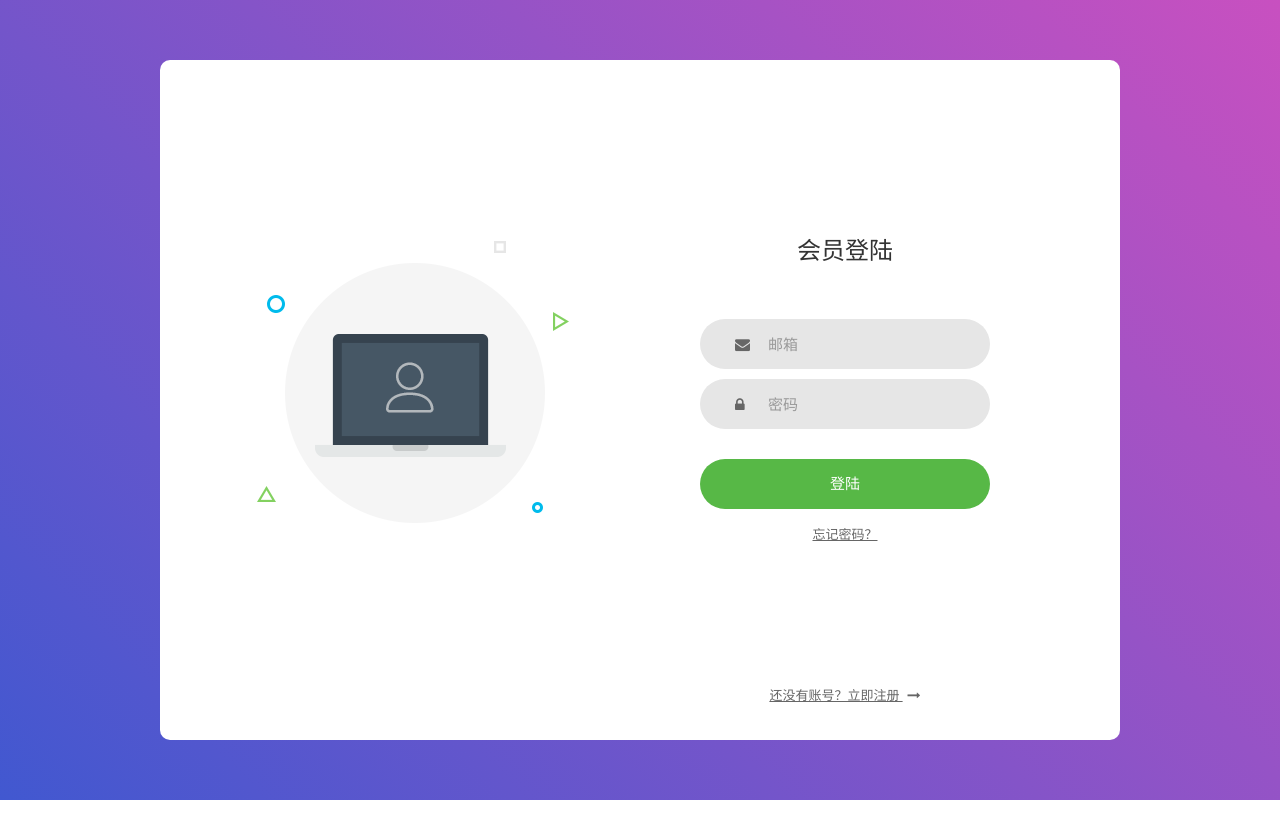
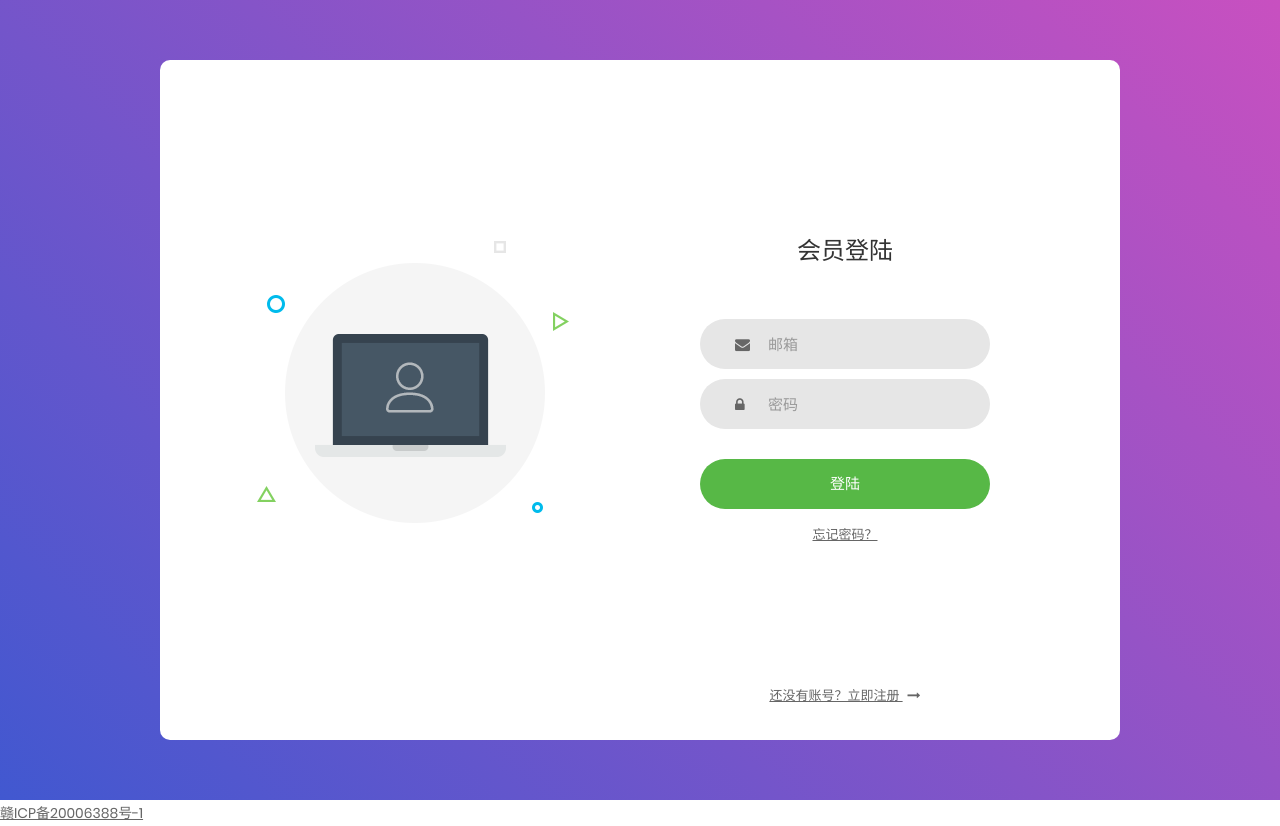
Before and after one commit to jxnu201826702013/jxnu201826702013.github.io, a plain HTML site: page index.html in a window 1280 px wide. Before the commit the page ends 800 px from the top, so only its background shows below. Drawn offline with Linux system fonts and the light colour scheme.

Commit message:
Update index.html

```diff
--- a/index.html
+++ b/index.html
@@ -67,6 +67,6 @@
 		</div>
 	</div>
 </div>
-
+<div id="footer"><a href="http://beian.miit.gov.cn/">赣ICP备20006388号-1</a></div>
 </body>
 </html>
```
